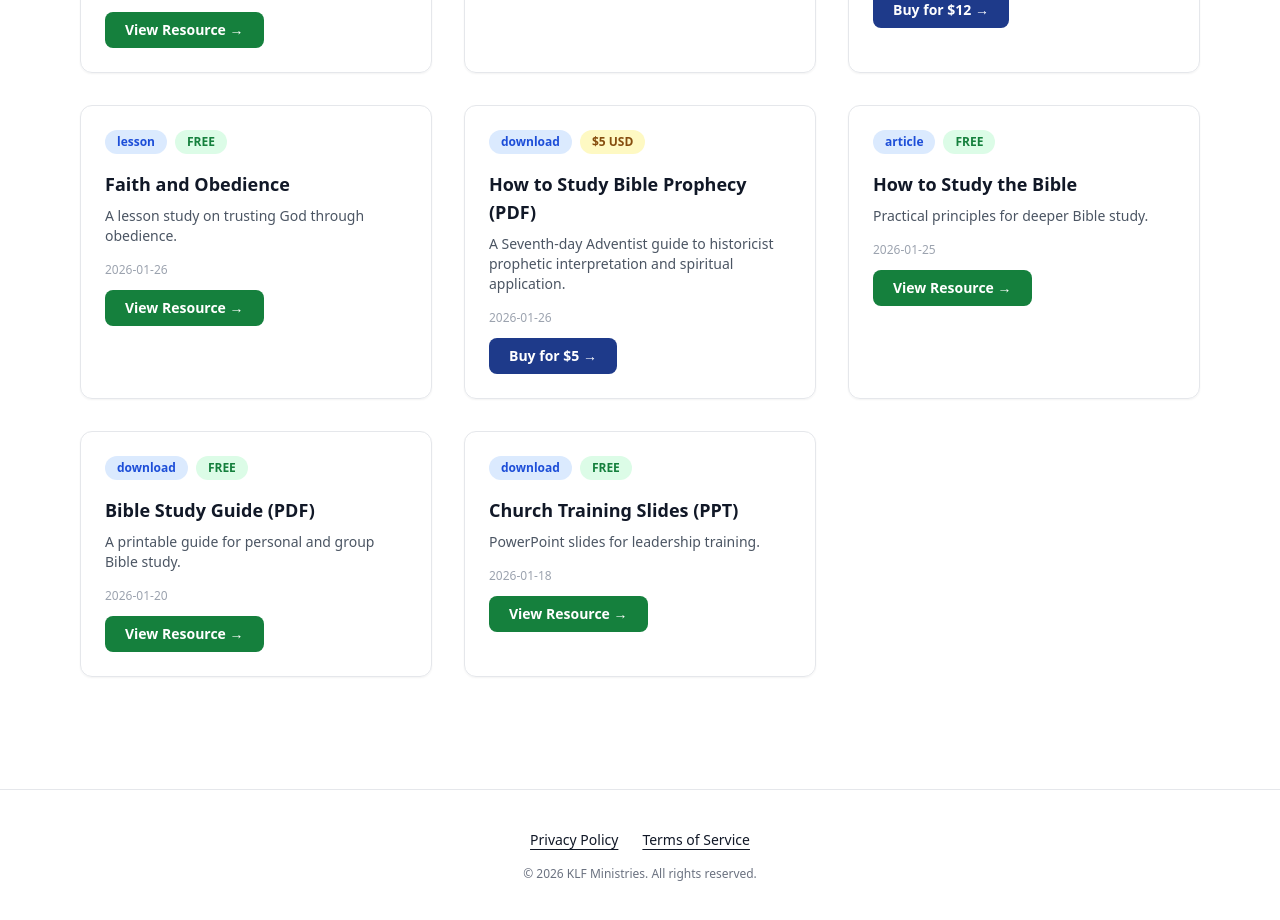
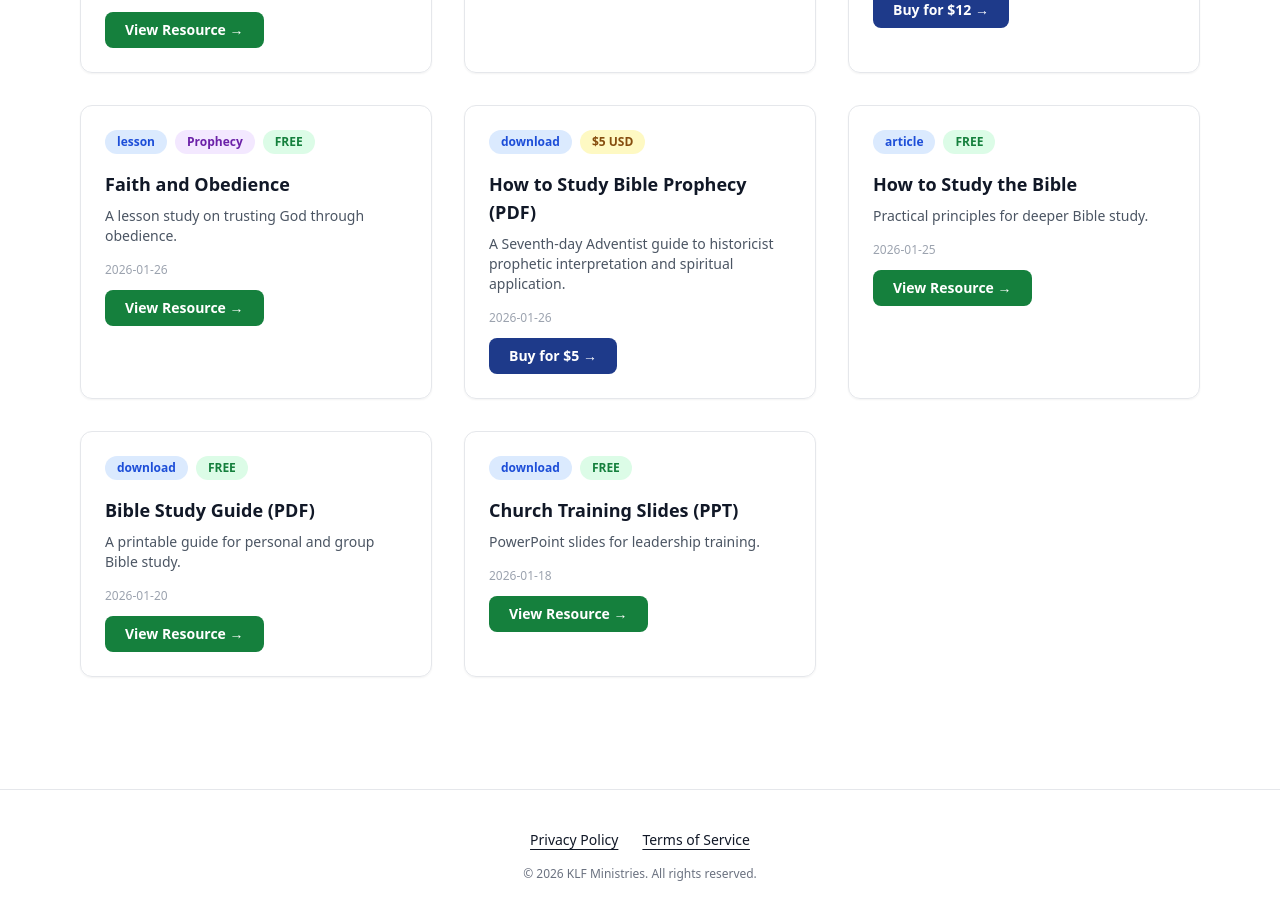
Before and after one commit to klfministries/klf-ministries-website, a Next.js app: page /en/resources in a window 1280 px wide. Shown: the part 1280-2200 px from the top of the page. Built offline with nearby package versions, Linux system fonts and the light colour scheme.

Commit message:
Add categories and enable Prophecy filter on Resources

```diff
--- a/app/[lang]/resources/ResourcesClient.jsx
+++ b/app/[lang]/resources/ResourcesClient.jsx
@@ -25,11 +25,28 @@ export default function ResourcesClient({
     }
   }, []);
 
+  /* ================= NORMALIZE CATEGORY ================= */
+  const getCategory = (item) => {
+    if (item.category) return item.category; // new system
+    if (item.type === "article") return "article";
+    return "lesson";
+  };
+
   /* ================= FILTERING ================= */
   const filtered = initialResources
     .filter((item) => {
+      // 🔎 Search filter
       const text = `${item.title} ${item.description}`.toLowerCase();
-      return text.includes(query.toLowerCase());
+      const matchesQuery = text.includes(query.toLowerCase());
+
+      // 🧭 Category filter
+      const category = getCategory(item);
+      const matchesCategory =
+        !currentCategory || currentCategory === "all"
+          ? true
+          : category === currentCategory;
+
+      return matchesQuery && matchesCategory;
     })
     .sort((a, b) => {
       if (!a.date || !b.date) return 0;
@@ -38,12 +55,13 @@ export default function ResourcesClient({
         : new Date(a.date) - new Date(b.date);
     });
 
-  /* ================= CATEGORY + TYPE LINKS ================= */
+  /* ================= TYPE LINKS ================= */
   const makeTypeHref = (type) =>
     type === "all"
       ? `/${lang}/resources`
       : `/${lang}/resources?type=${type}`;
 
+  /* ================= CATEGORY LINKS ================= */
   const makeCategoryHref = (category) => {
     const base =
       currentType === "all"
@@ -55,7 +73,7 @@ export default function ResourcesClient({
       : `${base}${base.includes("?") ? "&" : "?"}category=${category}`;
   };
 
-  /* ================= PAYPAL LINK (DYNAMIC PRICE) ================= */
+  /* ================= PAYPAL LINK ================= */
   const buildPaypalLink = (item) => {
     const description = encodeURIComponent(`${item.title} (${item.type})`);
 
@@ -157,6 +175,7 @@ export default function ResourcesClient({
         {filtered.map((item) => {
           const isPaidItem = item.isPremium === true;
           const isOwned = ownedSlugs.includes(item.slug);
+          const category = getCategory(item);
 
           const viewHref = `/${lang}/resources/${item.slug}`;
           const paypalLink = isPaidItem ? buildPaypalLink(item) : null;
@@ -171,6 +190,12 @@ export default function ResourcesClient({
                 <span className="text-xs font-semibold px-3 py-1 rounded-full bg-blue-100 text-blue-700">
                   {item.type}
                 </span>
+
+                {category === "prophecy" && (
+                  <span className="text-xs font-semibold px-3 py-1 rounded-full bg-purple-100 text-purple-800">
+                    Prophecy
+                  </span>
+                )}
 
                 {isPaidItem ? (
                   isOwned ? (
@@ -201,7 +226,6 @@ export default function ResourcesClient({
 
               {/* ===== ACTIONS ===== */}
               {!isPaidItem ? (
-                // FREE ITEM
                 <Link
                   href={viewHref}
                   className="inline-block rounded-lg bg-green-700 text-white px-5 py-2 text-sm font-semibold hover:bg-green-600 transition"
@@ -209,7 +233,6 @@ export default function ResourcesClient({
                   View Resource →
                 </Link>
               ) : isOwned ? (
-                // PAID BUT ALREADY OWNED
                 <Link
                   href={viewHref}
                   className="inline-block rounded-lg bg-green-700 text-white px-5 py-2 text-sm font-semibold hover:bg-green-600 transition"
@@ -217,7 +240,6 @@ export default function ResourcesClient({
                   Download →
                 </Link>
               ) : (
-                // PAID AND NOT OWNED
                 <a
                   href={paypalLink}
                   target="_blank"
@@ -231,6 +253,13 @@ export default function ResourcesClient({
           );
         })}
       </div>
+
+      {/* EMPTY STATE */}
+      {filtered.length === 0 && (
+        <p className="text-center text-gray-500 mt-12">
+          No resources found in this category.
+        </p>
+      )}
     </section>
   );
 }
--- a/app/[lang]/resources/downloads.json
+++ b/app/[lang]/resources/downloads.json
@@ -6,6 +6,7 @@
     "date": "2026-01-20",
     "file": "bible-study-guide.pdf",
     "type": "lesson",
+    "category": "discipleship",
     "isPremium": false,
     "price": 0
   },
@@ -16,6 +17,7 @@
     "date": "2026-01-18",
     "file": "church-training-slides.pptx",
     "type": "lesson",
+    "category": "leadership",
     "isPremium": false,
     "price": 0
   },
@@ -26,6 +28,7 @@
     "date": "2026-01-26",
     "file": "how-to-study-bible-prophecy.pdf",
     "type": "article",
+    "category": "prophecy",
     "isPremium": true,
     "price": 5
   },
@@ -36,6 +39,7 @@
     "date": "2026-01-27",
     "file": "faith-and-works.pptx",
     "type": "lesson",
+    "category": "discipleship",
     "isPremium": true,
     "price": 12
   },
@@ -46,6 +50,7 @@
     "date": "2026-01-27",
     "file": "his-life-for-mine.pptx",
     "type": "lesson",
+    "category": "typology",
     "isPremium": true,
     "price": 12
   },
@@ -56,6 +61,7 @@
     "date": "2026-01-27",
     "file": "christs-priestly-ministry-inauguration.pptx",
     "type": "lesson",
+    "category": "typology",
     "isPremium": true,
     "price": 12
   },
@@ -66,6 +72,7 @@
     "date": "2026-01-27",
     "file": "getting-your-prayers-answered.pptx",
     "type": "lesson",
+    "category": "discipleship",
     "isPremium": false,
     "price": 0
   },
@@ -76,6 +83,7 @@
     "date": "2026-01-27",
     "file": "teach-me-how-to-pray.pptx",
     "type": "lesson",
+    "category": "discipleship",
     "isPremium": true,
     "price": 5
   },
```
